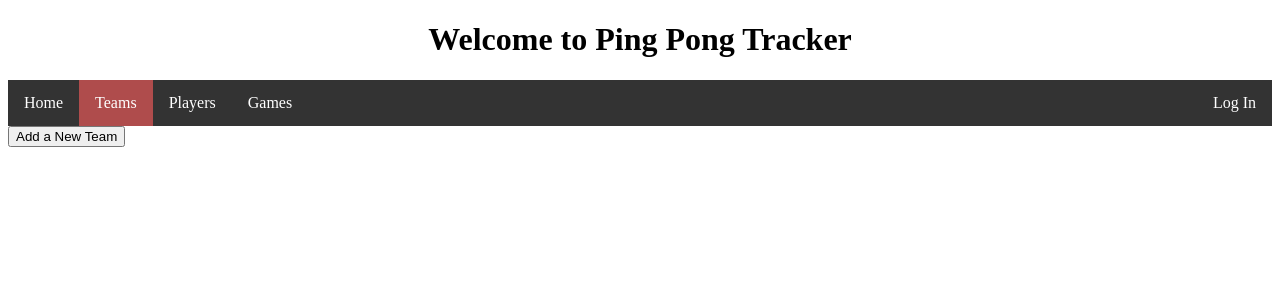
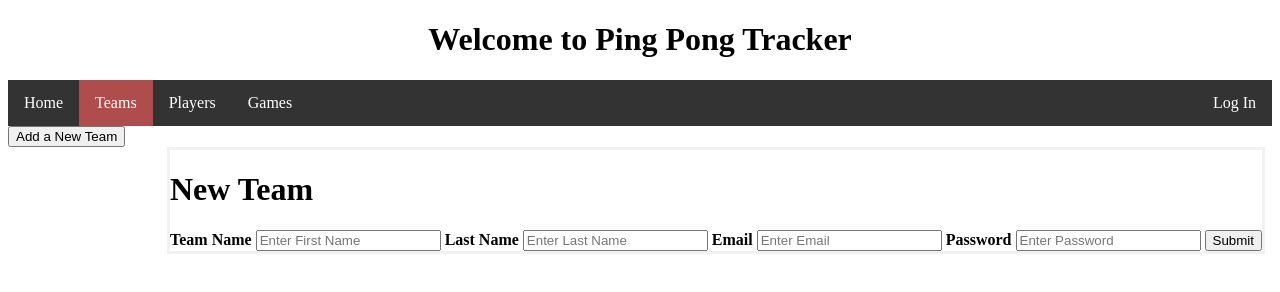
Before and after one commit to diyorg07/serverNodejs, a website: page app/public_html/teams.html in a window 1280 px wide. Both pictures are taken after a click on the button "Add a New Team". Drawn offline with Linux system fonts and the light colour scheme; no server answers.

Commit message:
added type to data object

```diff
--- a/app/public_html/modify.js
+++ b/app/public_html/modify.js
@@ -41,6 +41,7 @@ addButton.addEventListener("click", function() {
 function submitForm(type) {
     if(type === "player") {
         data = {
+            type: "player",
             firstName: document.getElementById("first").value,
             lastName: document.getElementById("last").value,
             email: document.getElementById("email").value,
--- a/app/public_html/teams.html
+++ b/app/public_html/teams.html
@@ -26,7 +26,26 @@
             <button id="add" class="teams">Add a New Team</button>
         </div>
 
-        <div id="form"></div>
+        <div class="form-popup" id="myForm">
+            <form action="/action_page.php" class="form-container">
+                <h1>New Team</h1>
+
+                <label><b>Team Name</b></label>
+                <input id="first" type="text" placeholder="Enter First Name" required>
+
+                <label><b>Last Name</b></label>
+                <input id="last" type="text" placeholder="Enter Last Name" required>
+
+                <label><b>Email</b></label>
+                <input id="email" type="text" placeholder="Enter Email" required>
+
+                <label><b>Password</b></label>
+                <input id="psw" type="password" placeholder="Enter Password" required>
+
+                <button type="button" onclick="submitForm('player')">Submit</button>
+            </form>
+        </div>
+
         <script src="modify.js"></script>
     </body>
 </html>
```
Also changed, not shown: app/public_html/games.html (+20 -0 lines).
